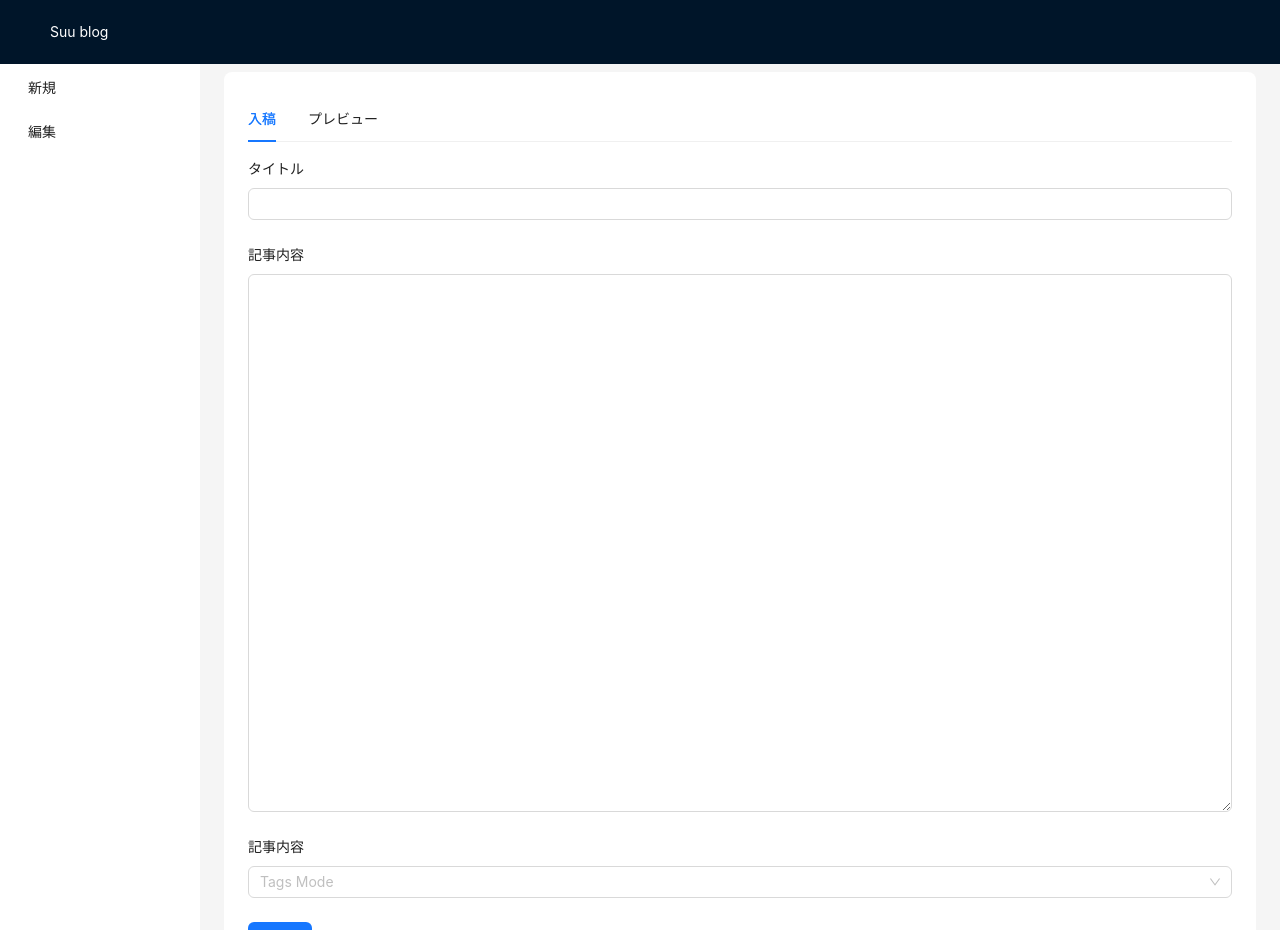
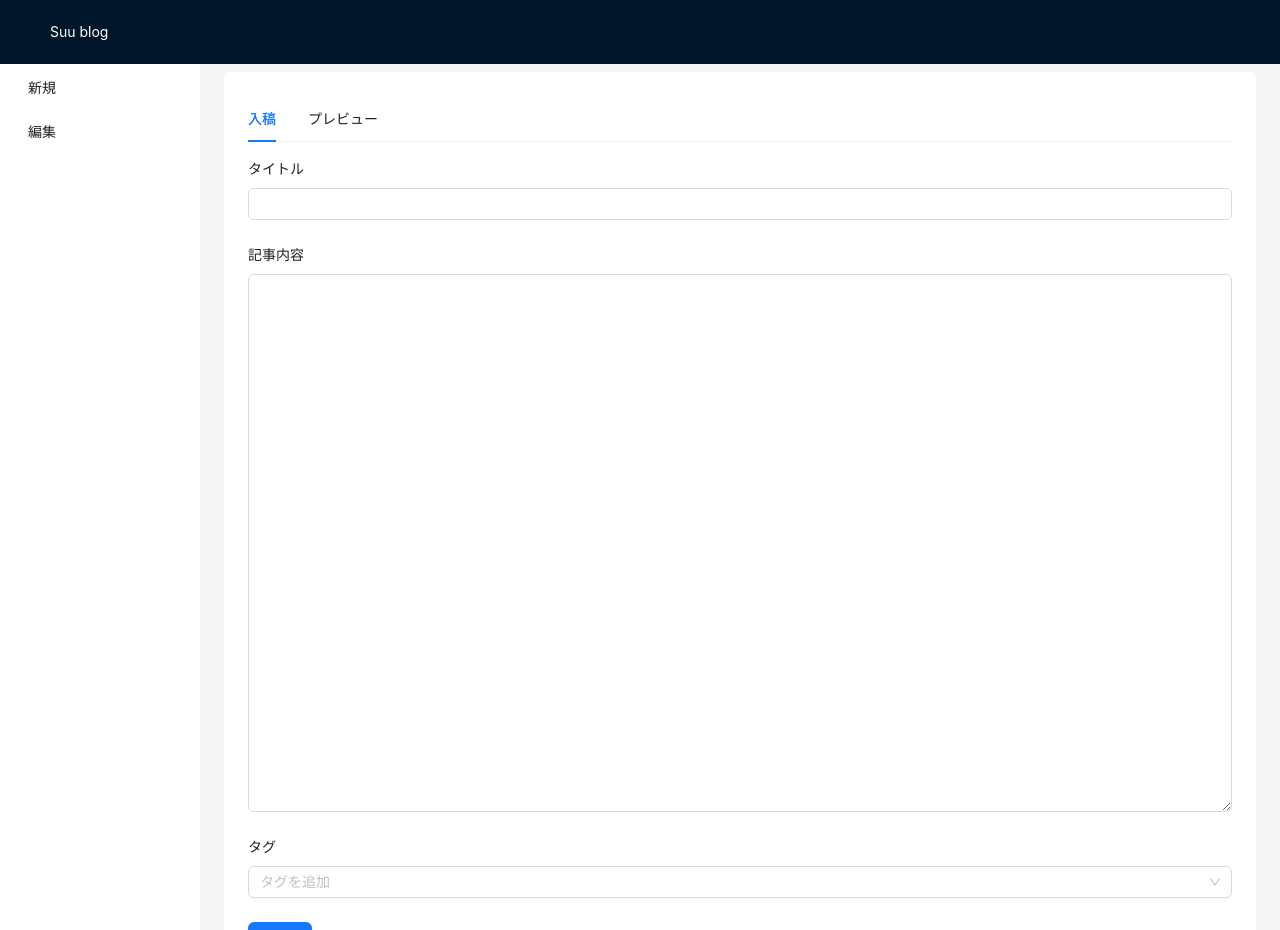
Before and after one commit to su-san1129/suu-blog, a React (Vite) app in the folder apps/client/: page /dashboard/new in a window 1280 px wide. Shown: the top 930 px of the page. Built offline with nearby package versions, Linux system fonts and the light colour scheme; no server answers.

Commit message:
保存しているタグを表示

```diff
--- a/apps/client/src/App.tsx
+++ b/apps/client/src/App.tsx
@@ -1,7 +1,5 @@
 import './App.css'
 import { Layout } from 'antd'
-import { SWRConfig } from 'swr'
-import { fetcher } from './api/fetcher'
 import Content from './components/layout/Content'
 import Logo from './components/layout/Logo'
 
@@ -9,7 +7,6 @@ const { Header, Footer } = Layout
 
 function App() {
   return (
-    <SWRConfig value={{ fetcher }}>
     <Layout>
       <Header style={{ display: 'flex', alignItems: 'center' }}>
         <div className="header" style={{ color: 'white' }}>
@@ -19,7 +16,6 @@ function App() {
       <Content />
       <Footer style={{ textAlign: 'center' }}>2024 Suu blog</Footer>
     </Layout>
-    </SWRConfig>
   )
 }
 
--- a/apps/client/src/components/dashboard/new/NewArticle.tsx
+++ b/apps/client/src/components/dashboard/new/NewArticle.tsx
@@ -1,4 +1,4 @@
-import React, { useState } from 'react'
+import React, { useEffect, useState } from 'react'
 import { Button, Form, Input, Select, Tabs } from 'antd'
 import type { SelectProps, TabsProps } from 'antd'
 import TextArea from 'antd/es/input/TextArea'
@@ -6,13 +6,23 @@ import { ArticleFormItem } from '../types'
 import Preview from './Preview'
 import { MyFormItem, MyFormItemGroup } from '../Form'
 import { post } from '../../../api/fetcher'
+import useSWR from 'swr'
+import { Tag } from '@suu-blog/types'
 
 type NewProps = {
   onSubmit: () => void
   handleChange: (e: React.ChangeEvent<HTMLInputElement> | React.ChangeEvent<HTMLTextAreaElement>) => void
 }
 const New: React.FC<NewProps> = ({ onSubmit, handleChange }) => {
-  const options: SelectProps['options'] = []
+  const [options, setOptions] = useState<SelectProps['options']>([])
+  const { data } = useSWR<{ tags: Tag[] }>('/tags')
+
+  useEffect(() => {
+    if (data) {
+      setOptions(data.tags.map(({ name }) => ({ value: name, label: name })))
+    }
+  }, [data])
+
   return (
     <Form name="form_item_path" layout="vertical" onFinish={onSubmit}>
       <MyFormItemGroup prefix={['article']}>
@@ -22,12 +32,12 @@ const New: React.FC<NewProps> = ({ onSubmit, handleChange }) => {
         <MyFormItem name="content" label="記事内容">
           <TextArea id="content" rows={24} onChange={handleChange} />
         </MyFormItem>
-        <MyFormItem name="tags" label="記事内容">
+        <MyFormItem name="tags" label="タグ">
           <Select
             id="tags"
             mode="tags"
             style={{ width: '100%' }}
-            placeholder="Tags Mode"
+            placeholder="タグを追加"
             onChange={(e) =>
               handleChange({
                 target: {
--- a/apps/client/src/main.tsx
+++ b/apps/client/src/main.tsx
@@ -8,6 +8,8 @@ import Dashboard from './pages/Dashboard.tsx'
 import NewArticle from './components/dashboard/new/NewArticle.tsx'
 import ArticleList from './components/article/ArticleList.tsx'
 import Article from './components/article/Article.tsx'
+import { fetcher } from './api/fetcher.ts'
+import { SWRConfig } from 'swr'
 
 const router = createBrowserRouter([
   {
@@ -39,6 +41,8 @@ const router = createBrowserRouter([
 
 ReactDOM.createRoot(document.getElementById('root')!).render(
   <React.StrictMode>
-    <RouterProvider router={router} />
+    <SWRConfig value={{ fetcher }}>
+      <RouterProvider router={router} />
+    </SWRConfig>
   </React.StrictMode>
 )
```
Also changed, not shown: 1 other file (tests, documents, lock files or other folders). Lines whose indentation alone changed are shown as unchanged.
